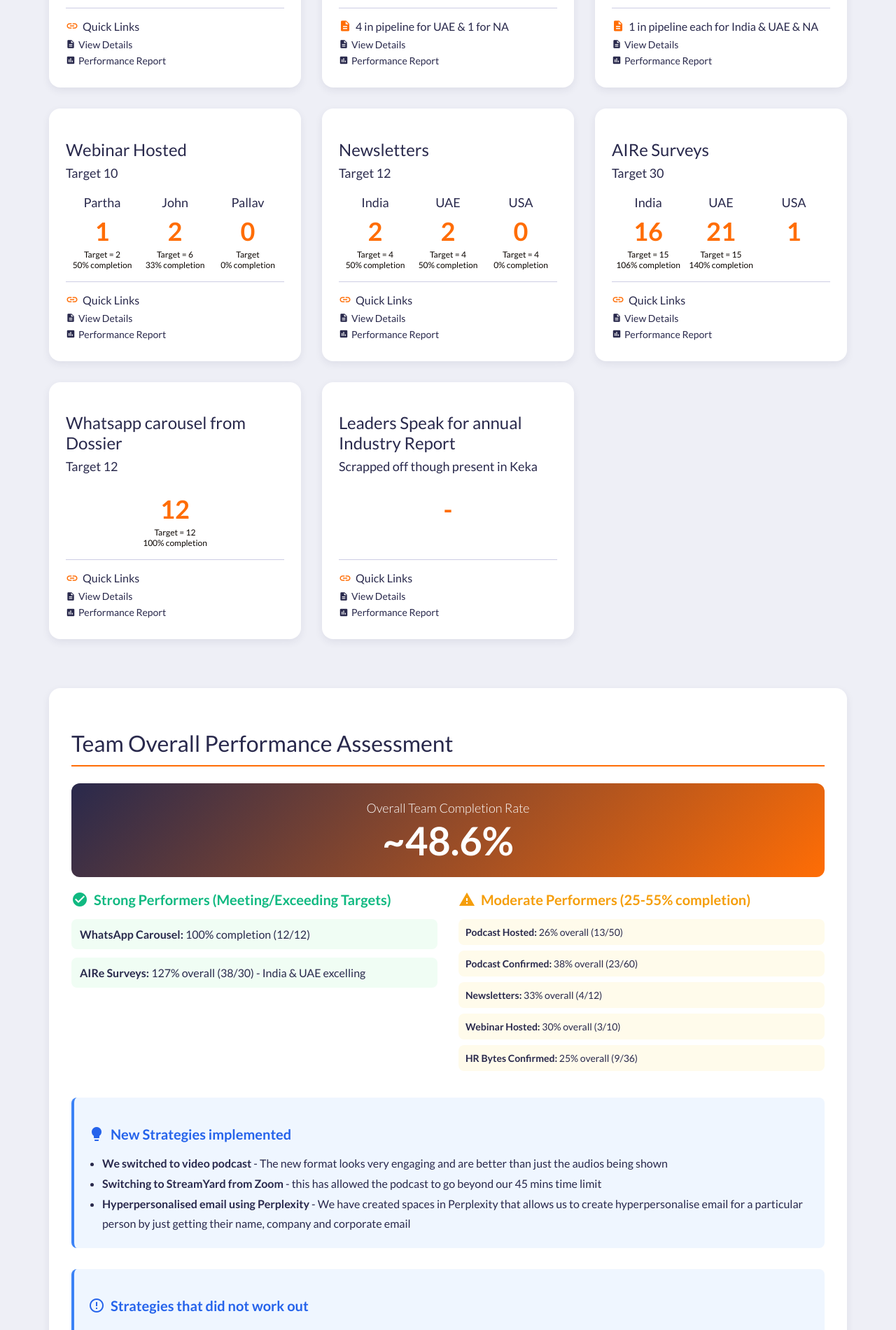
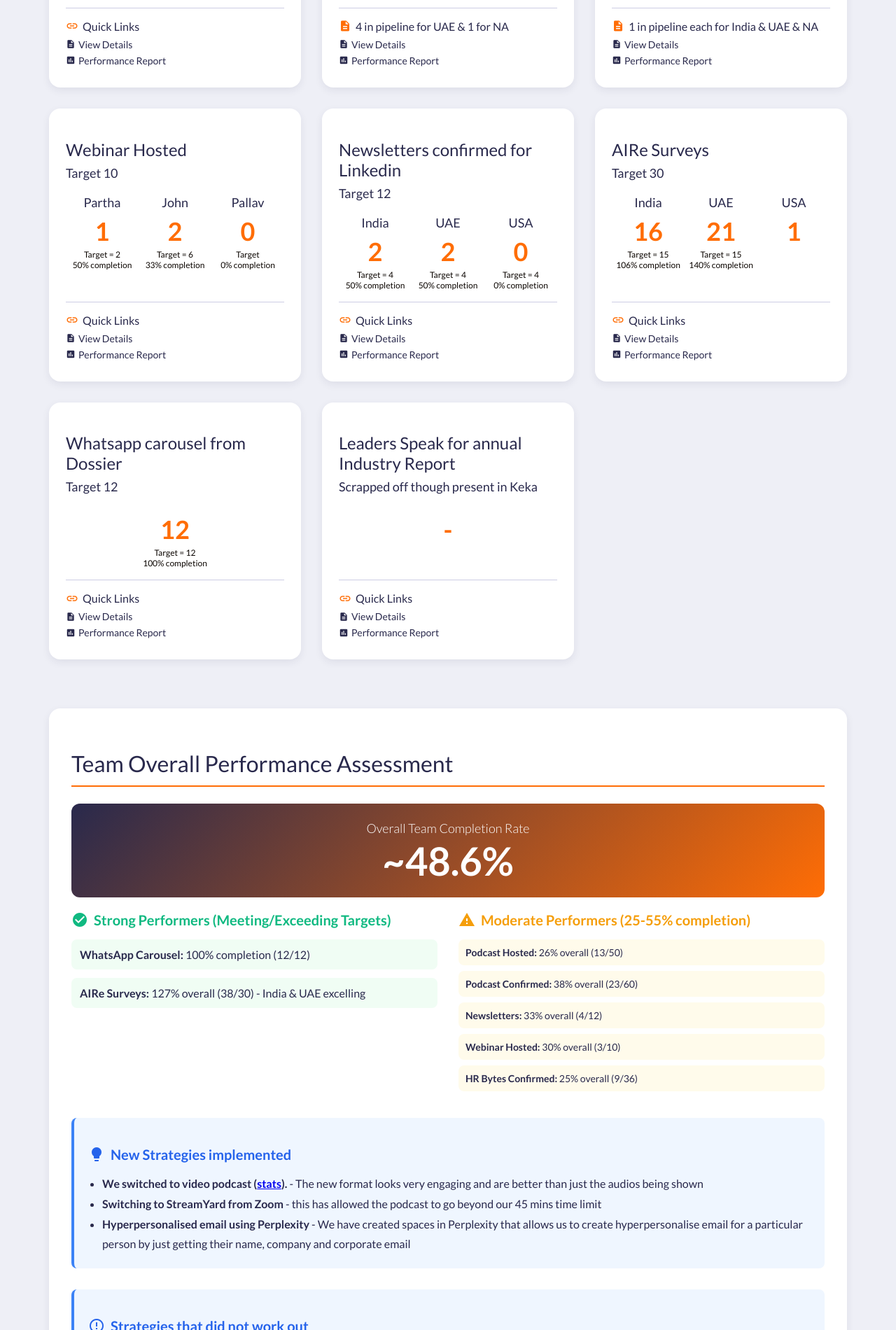
Before and after one commit to Chinmoy1990/octokr, a plain HTML site: page index.html in a window 1280 px wide. Shown: the part 479-2379 px from the top of the page at 70% size. Drawn offline with Linux system fonts and the light colour scheme.

Commit message:
Update index.html

```diff
--- a/index.html
+++ b/index.html
@@ -305,7 +305,7 @@
                 </div> -->
 
                 <div class="metric-card">
-                    <h2 class="metric-title" style="margin-bottom: 8px;">Newsletters</h2>
+                    <h2 class="metric-title" style="margin-bottom: 8px;">Newsletters confirmed for Linkedin</h2>
                     <h3 class="metric-title" style="margin-top: 0; font-size: 18px; font-weight: 400;">Target 12</h3>
                     <div class="region-data">
                         <div class="region">
@@ -517,7 +517,7 @@
                         New Strategies implemented
                     </h3>
                     <ul style="margin: 0; padding-left: 20px; color: var(--primary-color); line-height: 1.8;">
-                        <li><strong>We switched to video podcast</strong> - The new format looks very engaging and are better than just the audios being shown</li>
+                        <li><strong>We switched to video podcast (<a href="https://chinmoy1990.github.io/videopodcastdashboard/">stats</a>).</strong> - The new format looks very engaging and are better than just the audios being shown</li>
                         <li><strong>Switching to StreamYard from Zoom</strong> - this has allowed the podcast to go beyond our 45 mins time limit</li>
                         <li><strong>Hyperpersonalised email using Perplexity</strong> - We have created spaces in Perplexity that allows us to create hyperpersonalise email for a particular person by just getting their name, company and corporate email</li>
                     </ul>
@@ -530,7 +530,7 @@
                     </h3>
                     <ul style="margin: 0; padding-left: 20px; color: var(--primary-color); line-height: 1.8;">
                         <li>The list that was given to us by ABM team for NA and UAE did not work out. Out of all the contacts given to us only 5 from UAE we got for podcast.</li>
-                        <!-- <li><strong>We switched to video podcast</strong> - The new format looks very engaging and are better than just the audios being shown</li>
+                        <!-- <li><strong>We switched to video podcast (Stats).</strong> - The new format looks very engaging and are better than just the audios being shown</li>
                         <li><strong>Switching to StreamYard from Zoom</strong> - this has allowed the podcast to go beyond our 45 mins time limit</li>
                         <li><strong>Hyperpersonalised email using Perplexity</strong> - We have created spaces in Perplexity that allows us to create hyperpersonalise email for a particular person by just getting their name, company and corporate email</li> -->
                     </ul>
```
